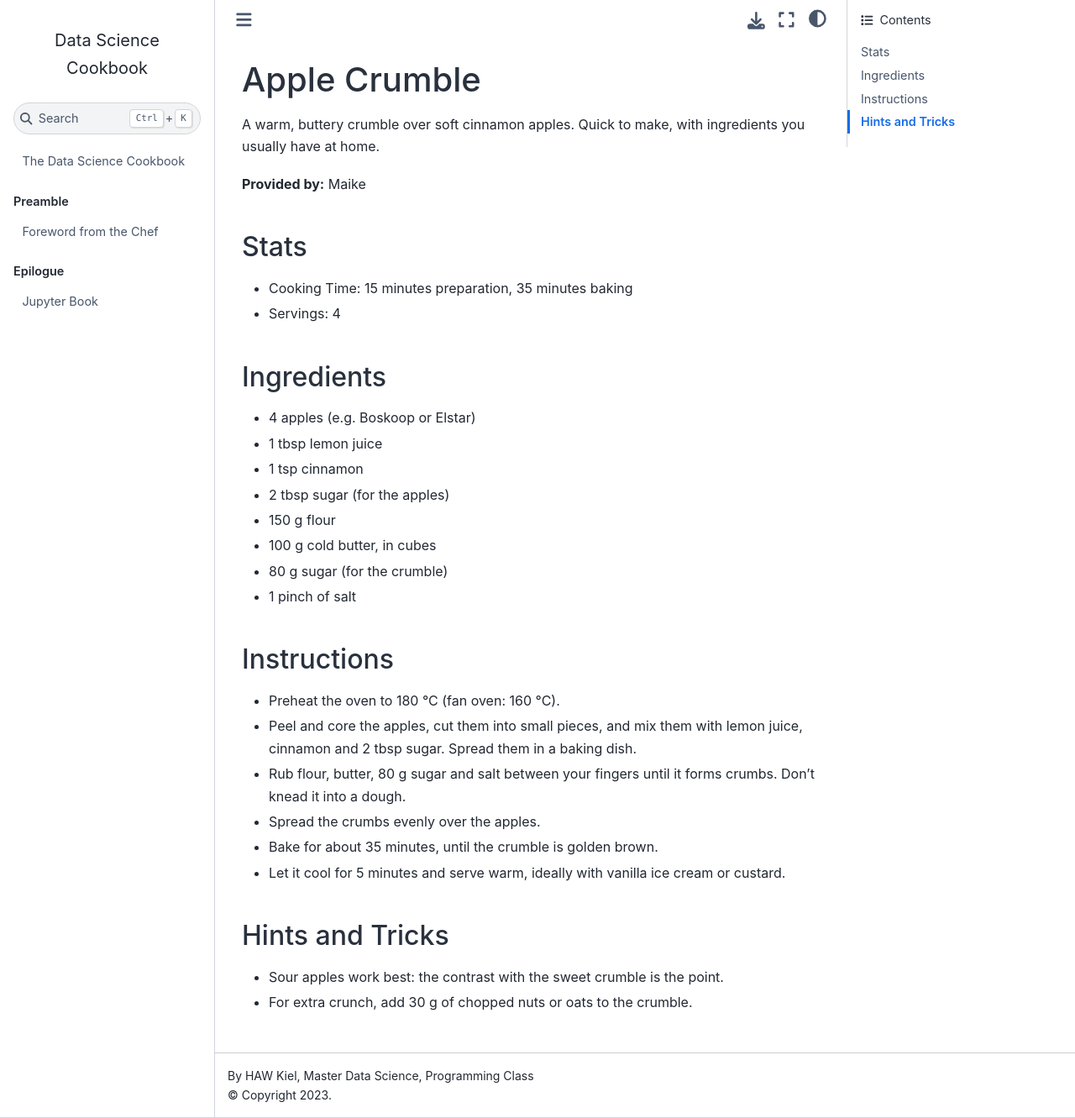
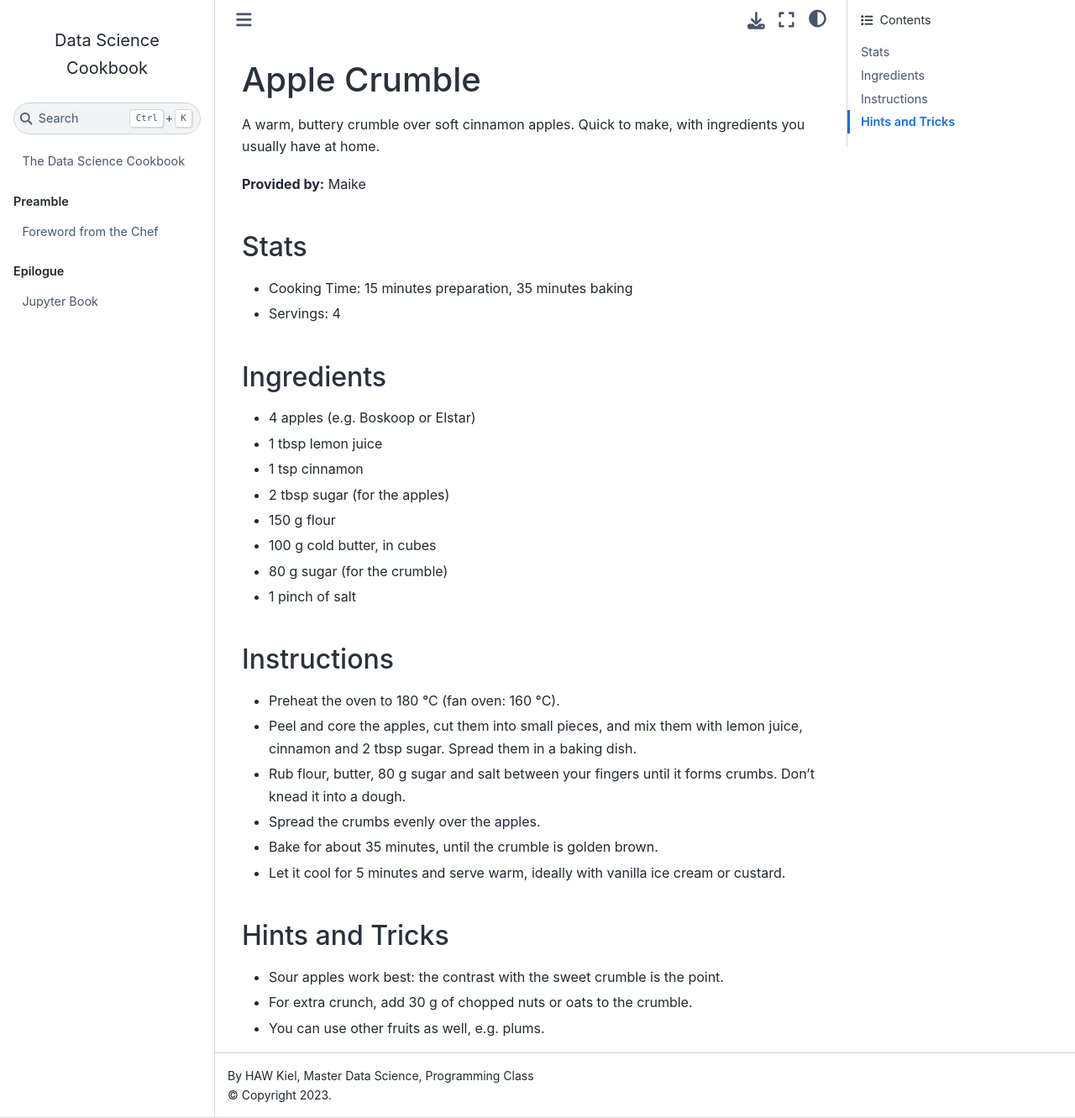
Before and after one commit to alirhml/data-science-cookbook, a Jupyter Book: the page built from recipes/2026-winter/apple-crumble/recipe.md, in a window 1280 px wide and 1331 px high. Shown: the whole window at 84% size. Built offline with Jupyter Book 1.0.4 settings and Sphinx 7.4.7 and the Sphinx Book theme 1.1.4, drawn with Linux system fonts in a browser that asks for light colours.

Commit message:
Added other fruits trick

```diff
--- a/recipes/2026-winter/apple-crumble/recipe.md
+++ b/recipes/2026-winter/apple-crumble/recipe.md
@@ -28,3 +28,4 @@ A warm, buttery crumble over soft cinnamon apples. Quick to make, with ingredien
 ## Hints and Tricks
 - Sour apples work best: the contrast with the sweet crumble is the point.
 - For extra crunch, add 30 g of chopped nuts or oats to the crumble.
+- You can use other fruits as well, e.g. plums.
```
